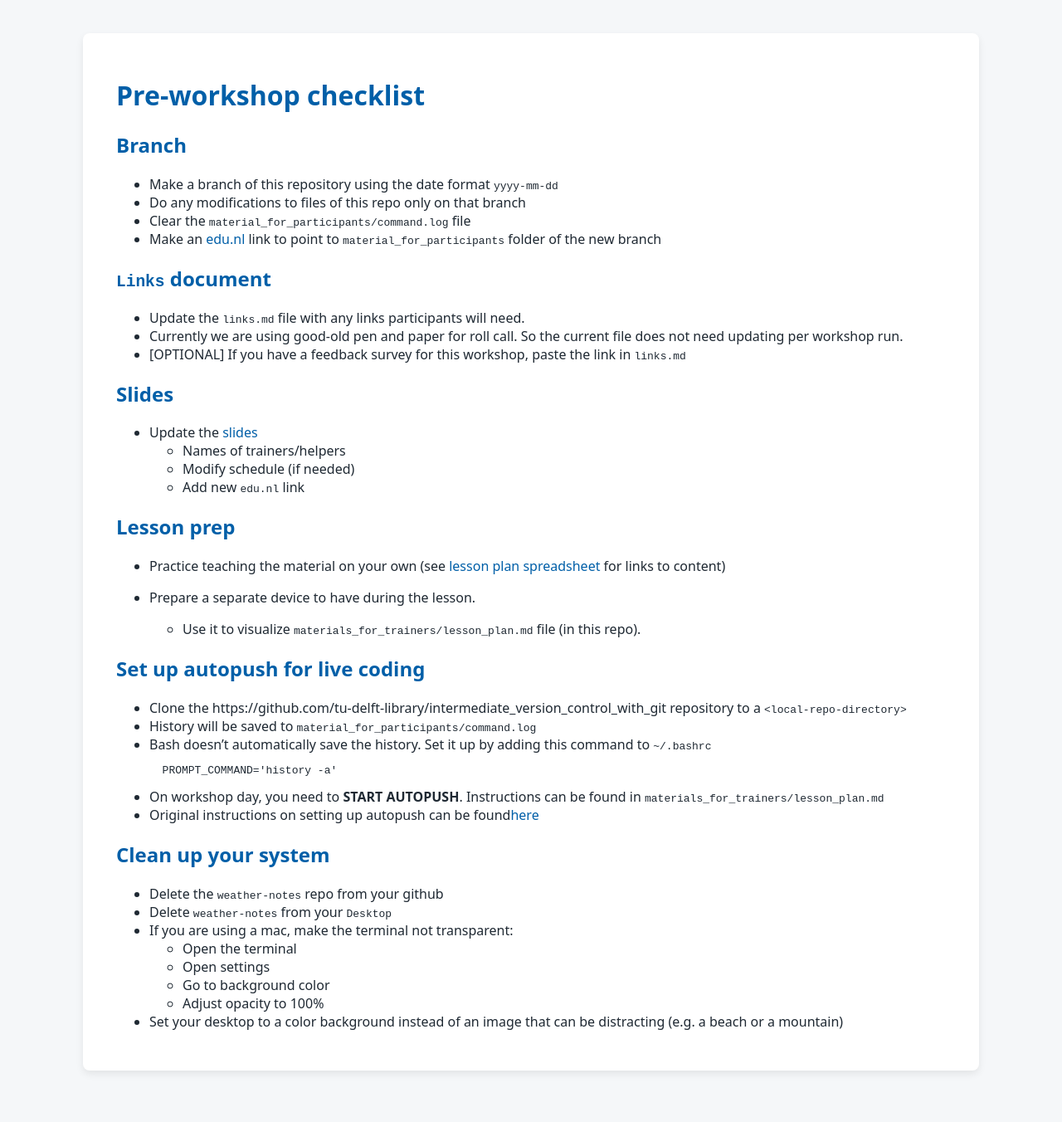
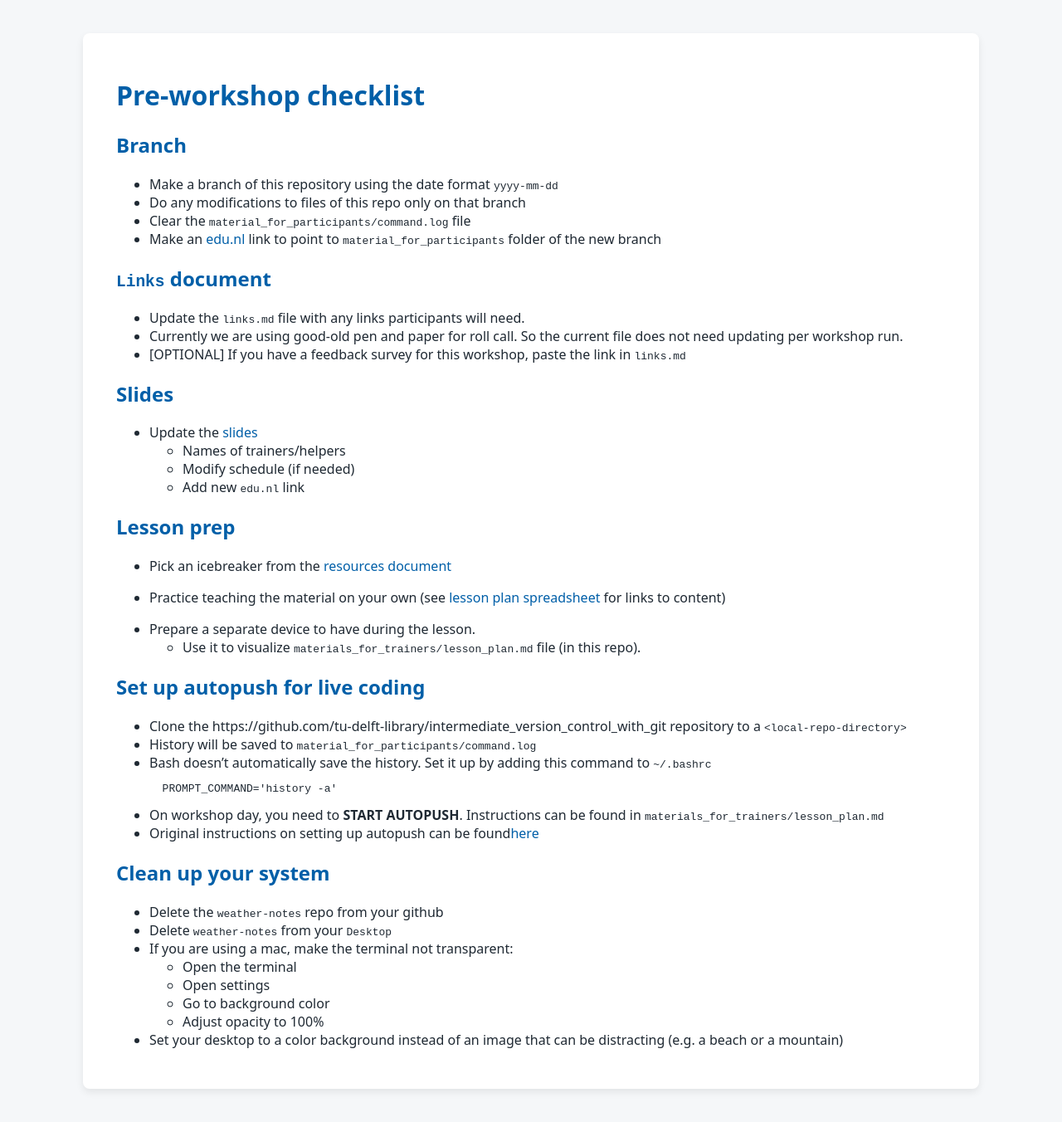
Before and after one commit to tu-delft-library/intermediate_version_control_with_git, a Jekyll site: the page built from material_for_trainers/pre_workshop_checklist.md, in a window 1280 px wide. Shown: the whole page at 83% size. Built offline with Jekyll 4.4.1, drawn with Linux system fonts in a browser that asks for light colours; our own code applies the rules of GitHub Pages for plain Markdown files; before the commit the page ends 1330 px from its top, so only the background shows below that.

Commit message:
Revert "Icebreaker is photo timeline and it's part of the lesson plan"
This reverts commit a77f3776575e766795dfaad26deaad70ea656e20.

```diff
--- a/material_for_trainers/pre_workshop_checklist.md
+++ b/material_for_trainers/pre_workshop_checklist.md
@@ -20,6 +20,7 @@
 
 ## Lesson prep
 
+- Pick an icebreaker from the [resources document](https://tud365.sharepoint.com/:w:/r/sites/ResearchDataServices/Gedeelde%20documenten/Training/Research_Software_Training/lesson_plans/resources/resources.docx?d=waea671d7fc6a46d5b5c068fc19f41940&csf=1&web=1&e=f2QYgy)
 - Practice teaching the material on your own (see [lesson plan spreadsheet](https://tud365.sharepoint.com/:x:/r/sites/ResearchDataServices/Gedeelde%20documenten/Training/Research_Software_Training/lesson_plans/lesson_plan.xlsx?d=we808cfe275964b25a61e1fa97fc31664&csf=1&web=1&e=LYLTGt) for links to content)
 
 - Prepare a separate device to have during the lesson.
```
